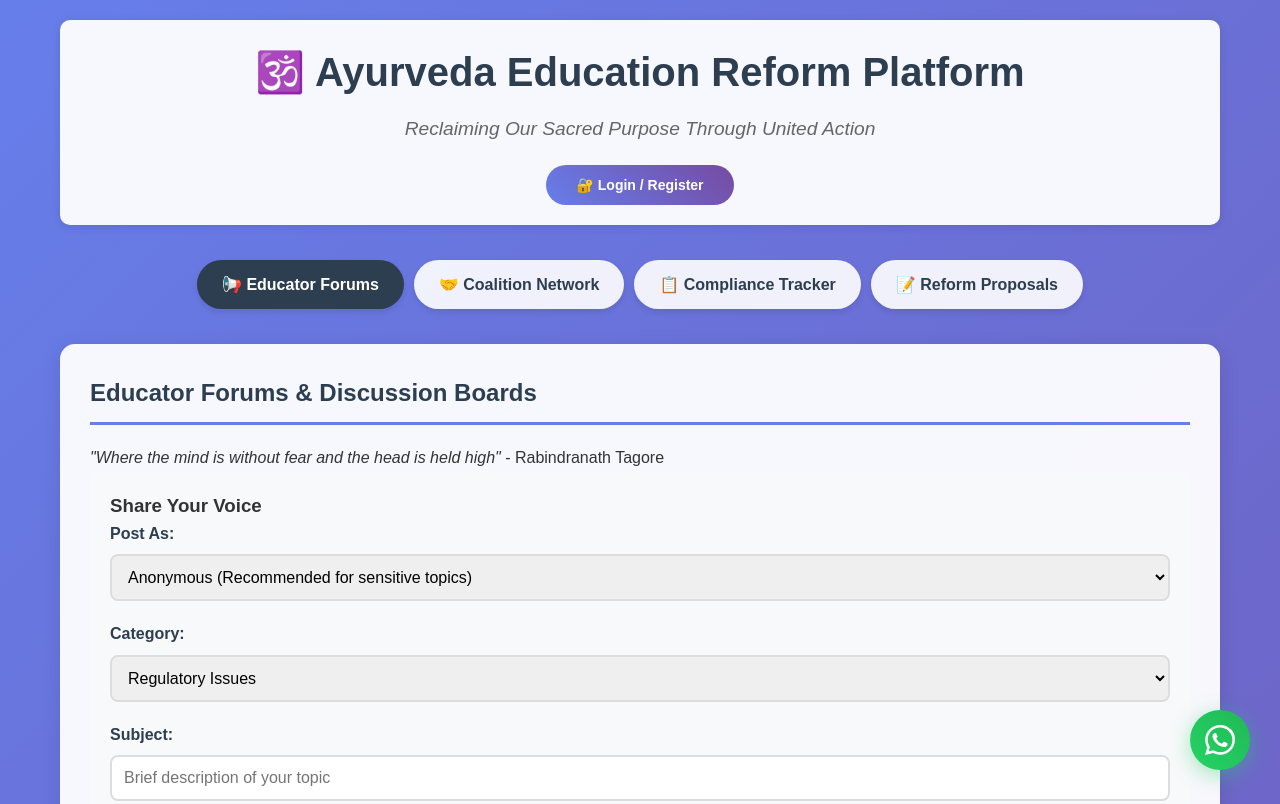
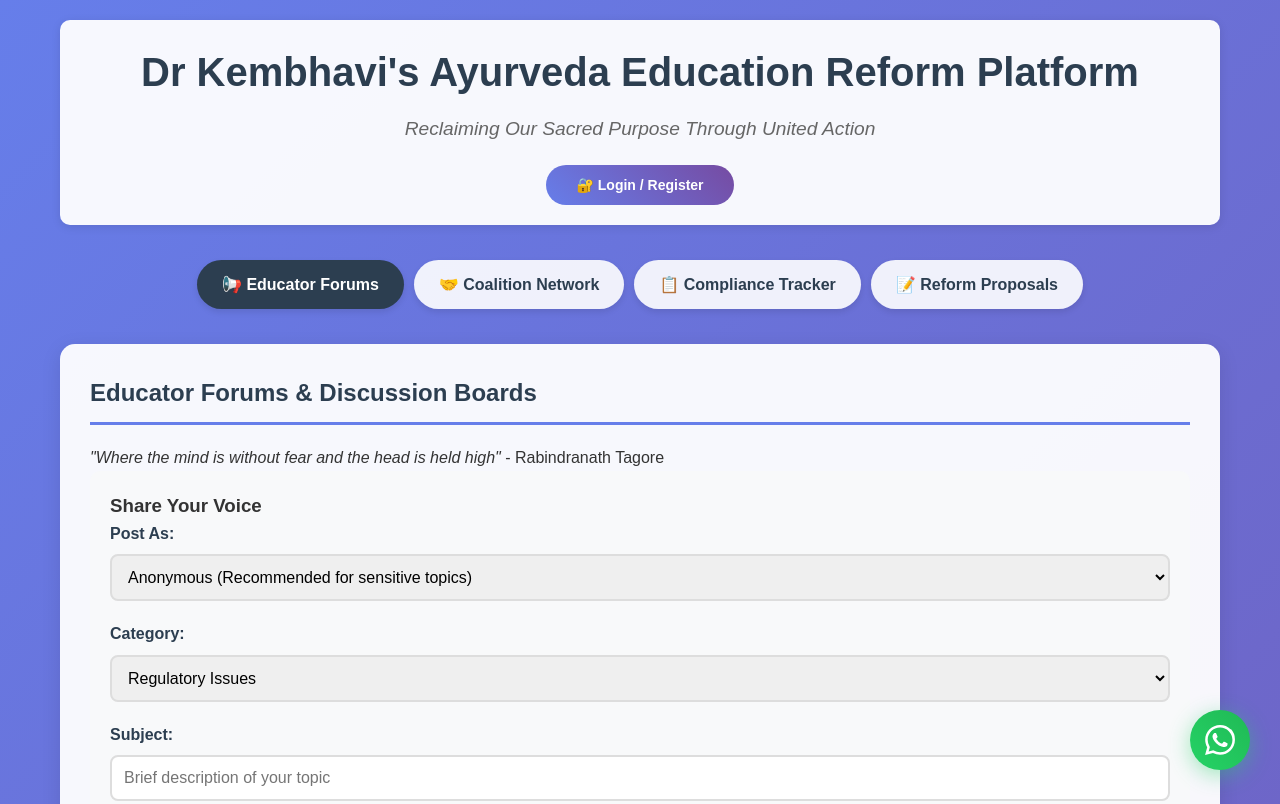
Before and after one commit to DrKembhavi-s/ayurveda-education-reform, a plain HTML site: page index.html in a window 1280 px wide. Shown: the top 804 px of the page. Drawn offline with Linux system fonts and the light colour scheme.

Commit message:
Update index.html

```diff
--- a/index.html
+++ b/index.html
@@ -309,7 +309,7 @@
 <body>
     <div class="container">
         <header>
-            <h1>🕉️ Ayurveda Education Reform Platform</h1>
+            <h1>Dr Kembhavi's Ayurveda Education Reform Platform</h1>
             <p class="subtitle">Reclaiming Our Sacred Purpose Through United Action</p>
         </header>
 
```
